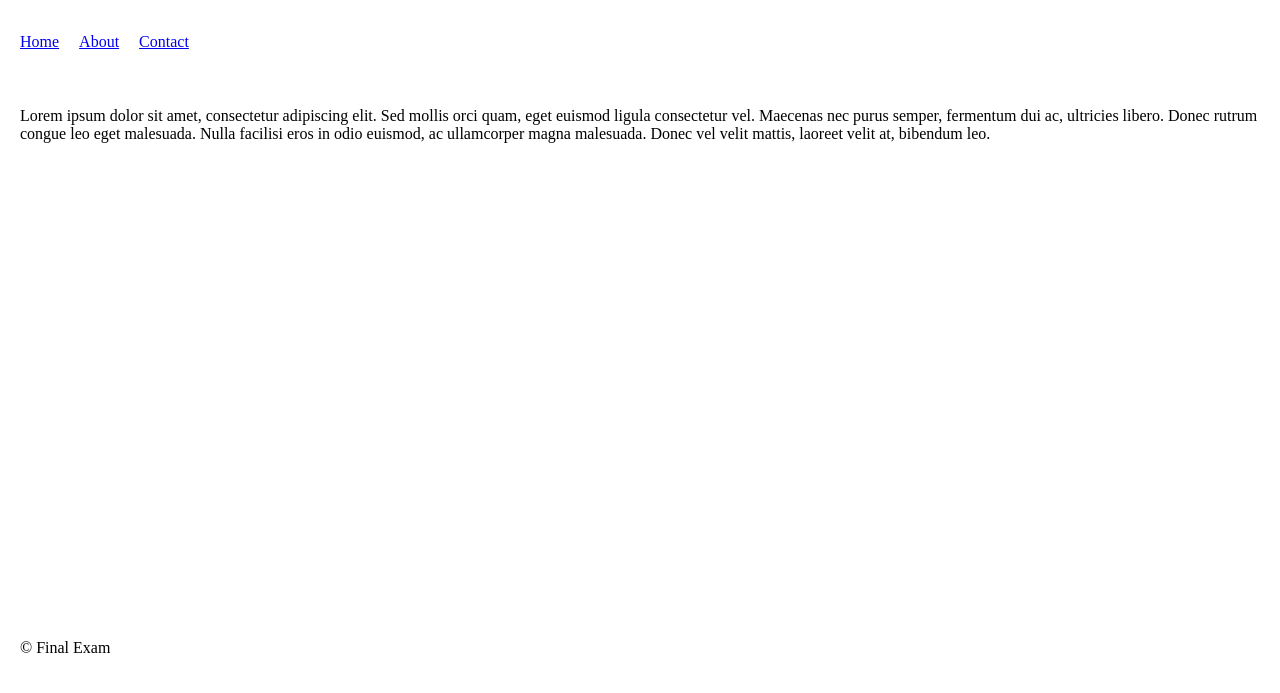
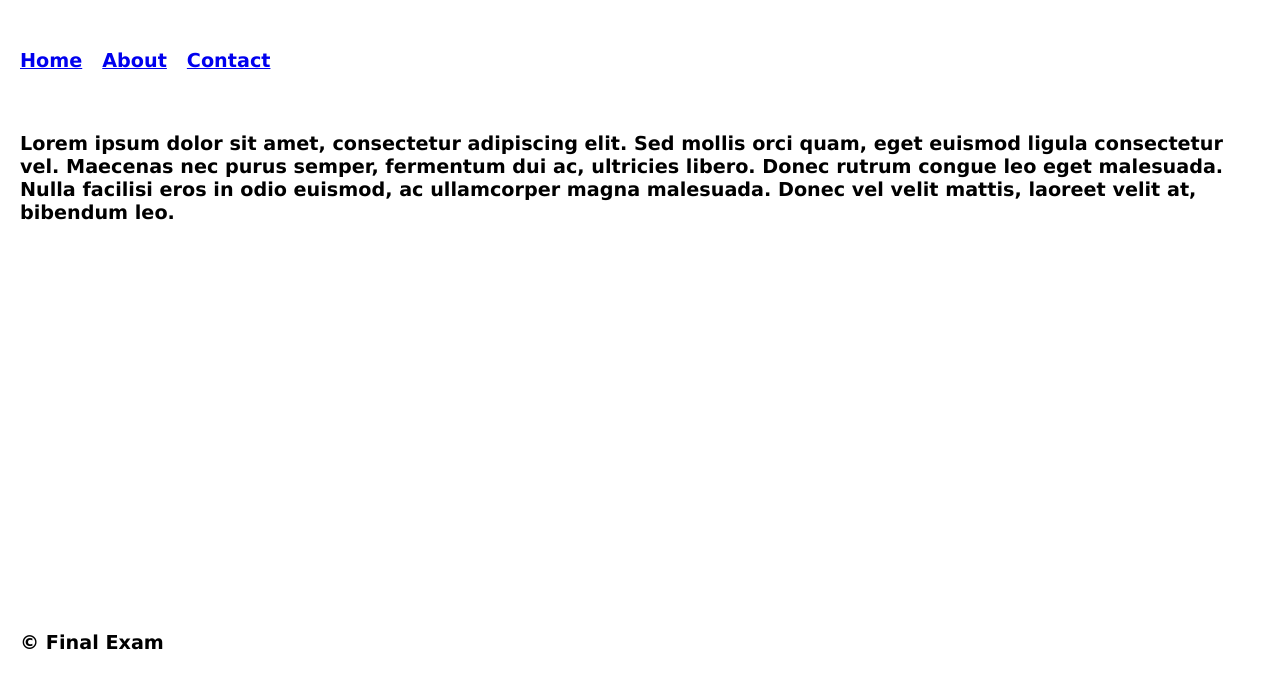
Before and after one commit to Ros-Salazar/165588759-WebDevFinalExam, a plain HTML site: page index.html in a window 1280 px wide. Shown: the part 107-800 px from the top of the page. Drawn offline with Linux system fonts and the light colour scheme; files that its build step writes are made by us from their sources.

Commit message:
salazar-eros part 2-4 final exam

```diff
--- a/css/styles.css
+++ b/css/styles.css
@@ -11,6 +11,9 @@ nav,
 main,
 footer {
     padding: 20px;
+    font-family: Verdana, Geneva, Tahoma, sans-serif;
+    font-size: larger;
+    font-weight: bold;
 }
 
 nav {
```
